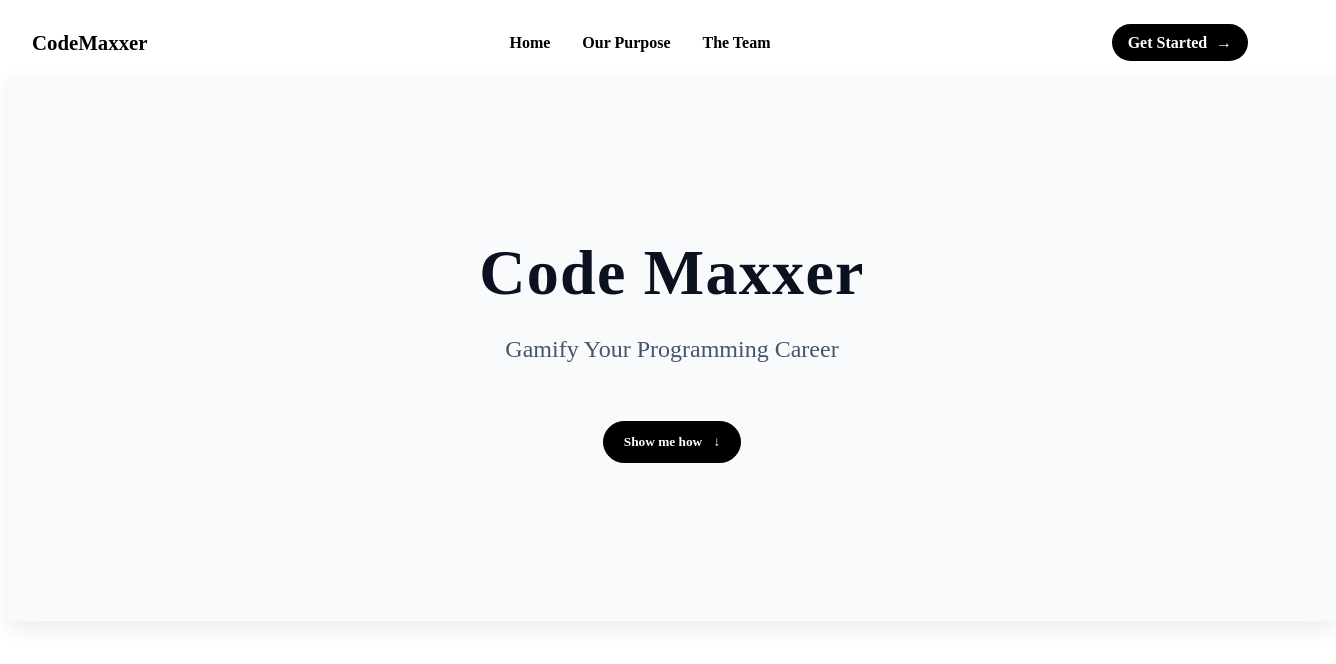
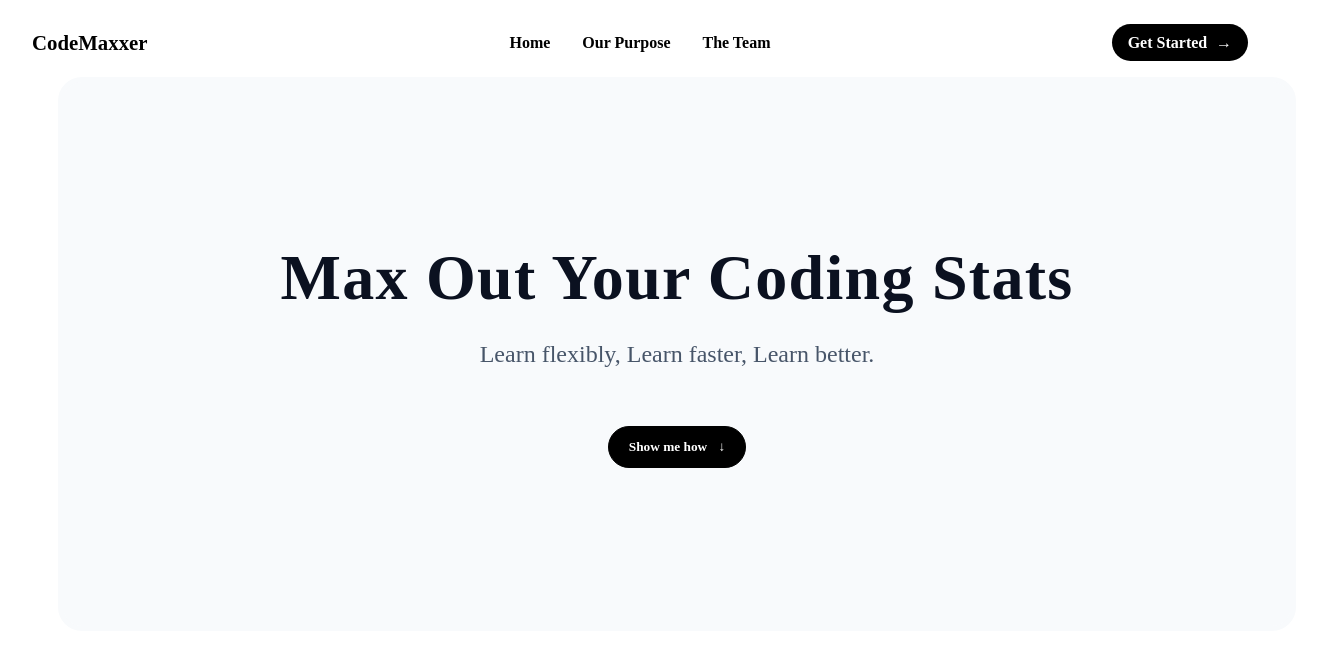
Before and after one commit to antranig8/raptorhacks-project, a React (Vite) app in the folder frontend/CodeMaxxer/: page / in a window 1280 px wide. Shown: the top 664 px of the page, 1336 px wide, since content can reach past the window. Built offline with nearby package versions, Linux system fonts and the light colour scheme; the HTML template or start-up script is replaced by a standard one.

Commit message:
clean border

```diff
--- a/frontend/CodeMaxxer/src/App.module.css
+++ b/frontend/CodeMaxxer/src/App.module.css
@@ -2,21 +2,23 @@
     width: 100%;
 }
 
-.appShell {
-    max-width: 980px;
-    margin: 0 auto;
-    padding: 2rem 1rem 3rem;
-    display: flex;
-    flex-direction: column;
-    gap: 1.2rem;
+.homePageContent {
+    margin: 0 50px;
 }
 
-.header {
+.homePageContent > * {
+    margin-top: 0;
+}
+
+.homePageContent > *:first-child {
+    margin-top: 0;
+}
+
+.app .header {
     border-radius: 14px;
     border: 1px solid #e4e8ed;
     background: white;
     padding: 1.4rem 1.6rem;
-    box-shadow: 0 1px 2px rgba(0, 0, 0, 0.04);
 }
 
 .card {
--- a/frontend/CodeMaxxer/src/pages/Home/Components/Hero.jsx
+++ b/frontend/CodeMaxxer/src/pages/Home/Components/Hero.jsx
@@ -5,8 +5,8 @@ function Hero() {
         <section className={styles.hero}>
             <div className={styles.content}>
                 <div className={styles.topContent}>
-                    <h1 className={styles.title}>Code Maxxer</h1>
-                    <p className={styles.subtitle}>Gamify Your Programming Career</p>
+                    <h1 className={styles.title}>Max Out Your Coding Stats</h1>
+                    <p className={styles.subtitle}>Learn flexibly, Learn faster, Learn better.</p>
                     <button className={styles.ctaButton}>
                         Show me how <span className={styles.ctaArrow}>↓</span>
                     </button>
--- a/frontend/CodeMaxxer/src/pages/Home/Components/styles/Hero.module.css
+++ b/frontend/CodeMaxxer/src/pages/Home/Components/styles/Hero.module.css
@@ -6,9 +6,10 @@
   min-height: 60vh;
   background: #f8fafc;
   color: #0f172a;
-  box-shadow: 0 8px 20px rgba(15, 23, 42, 0.08);
   margin: 0;
   padding: 2rem;
+  border: 5px solid #f8fafc;
+  border-radius: 1.5rem;
 }
 
 .content {
--- a/frontend/CodeMaxxer/src/pages/Home/Components/styles/TheStack.module.css
+++ b/frontend/CodeMaxxer/src/pages/Home/Components/styles/TheStack.module.css
@@ -8,7 +8,6 @@
   backdrop-filter: blur(10px);
   border: 1px solid rgba(225, 230, 235, 0.45);
   border-radius: 16px;
-  box-shadow: 0 8px 24px rgba(15, 23, 42, 0.08);
 }
 
 .stackTitle {
--- a/frontend/CodeMaxxer/src/pages/Home/home.jsx
+++ b/frontend/CodeMaxxer/src/pages/Home/home.jsx
@@ -1,12 +1,15 @@
 import Navbar from './Components/Navbar'
 import Hero from './Components/Hero'
 import TheStack from './Components/TheStack'
+import styles from '../../App.module.css'
 
 function Home() {
     return (
         <>
             <Navbar />
-            <Hero />
+            <div className={styles.homePageContent}>
+                <Hero />
+            </div>
         </>
     )
 }
```
